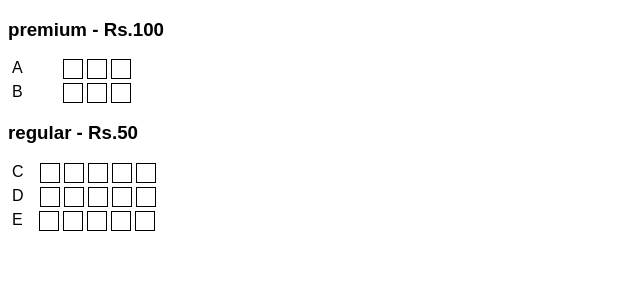
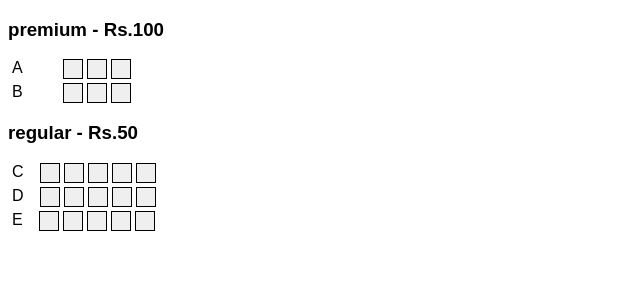
Before and after one commit to asjith/booking-seats, a React (Vite) app: page / in a window 1280 px wide. Shown: the top 300 px of the page, without its empty margins (0-640 px from the left). Built offline with nearby package versions, Linux system fonts and the light colour scheme.

Commit message:
fix: fix typo and add button for accessibility

```diff
--- a/src/components/Body.jsx
+++ b/src/components/Body.jsx
@@ -4,10 +4,10 @@ import { SEAT_ARRANGEMENT } from "../utils/constants";
 import { SeatArrangementContext } from "../utils/SeatArrangementContext";
 
 const Body = () => {
-  const [seatArrangment, setSeatArrangment] = useState(SEAT_ARRANGEMENT);
+  const [seatArrangement, setSeatArrangement] = useState(SEAT_ARRANGEMENT);
   return (
     <SeatArrangementContext.Provider
-      value={{ seatArrangment, setSeatArrangment }}
+      value={{ seatArrangement, setSeatArrangement }}
     >
       <SeatBooking />
     </SeatArrangementContext.Provider>
--- a/src/components/Seat.jsx
+++ b/src/components/Seat.jsx
@@ -3,12 +3,12 @@ import { SeatArrangementContext } from "../utils/SeatArrangementContext";
 import { SEAT_STATUS } from "../utils/constants";
 
 const Seat = ({ seat }) => {
-  const { seatArrangment, setSeatArrangment } = useContext(
+  const { seatArrangement, setSeatArrangement } = useContext(
     SeatArrangementContext
   );
 
   const handleClick = (id) => {
-    const newSeatArrangment = seatArrangment.map((category) => ({
+    const newSeatArrangement = seatArrangement.map((category) => ({
       ...category,
       rows: category.rows.map((row) => ({
         ...row,
@@ -21,17 +21,17 @@ const Seat = ({ seat }) => {
         })
       }))
     }));
-    setSeatArrangment(newSeatArrangment);
+    setSeatArrangement(newSeatArrangement);
   };
 
   const seatVisibiltyStyle = `seat ${seat.status === SEAT_STATUS.NO_SEAT ? "no-seat" : ""}`;
   const seatStyle = seat.status === SEAT_STATUS.SELECTED ? "seat-selected" : "";
 
   return (
-    <div
+    <button
       className={`${seatVisibiltyStyle} ${seatStyle}`}
       onClick={() => handleClick(seat.seatId)}
-    ></div>
+    ></button>
   );
 };
 
--- a/src/components/SeatBooking.jsx
+++ b/src/components/SeatBooking.jsx
@@ -3,13 +3,13 @@ import SeatCategory from "./SeatCategory";
 import { SeatArrangementContext } from "../utils/SeatArrangementContext";
 
 const SeatBooking = () => {
-  const { seatArrangment } = useContext(SeatArrangementContext);
+  const { seatArrangement } = useContext(SeatArrangementContext);
 
-  if (!seatArrangment) return null;
+  if (!seatArrangement) return null;
 
   return (
     <div>
-      {seatArrangment.map((category) => {
+      {seatArrangement.map((category) => {
         return <SeatCategory key={category.categoryName} category={category} />;
       })}
     </div>
```
